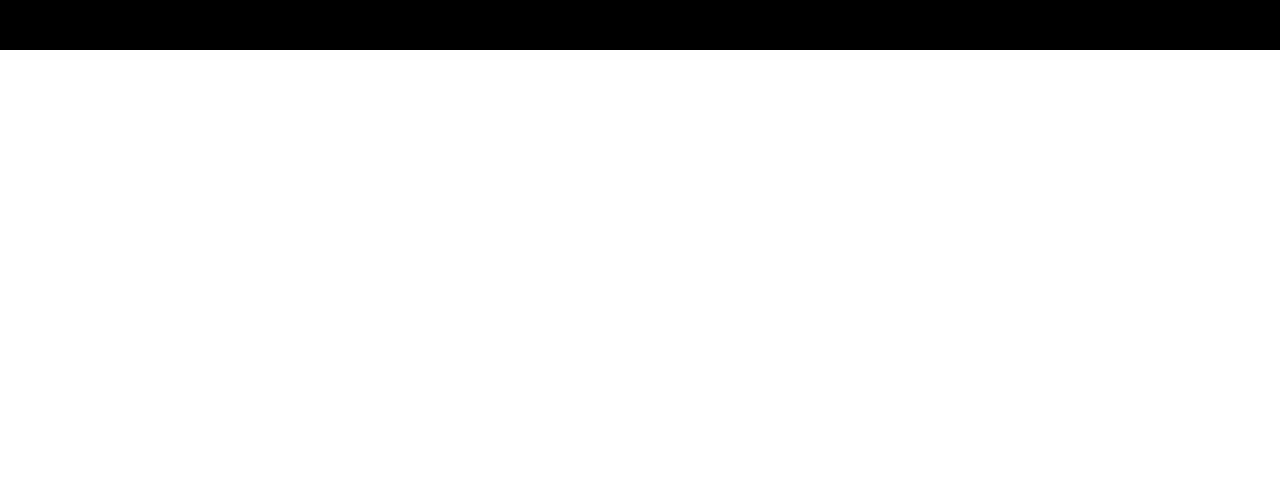
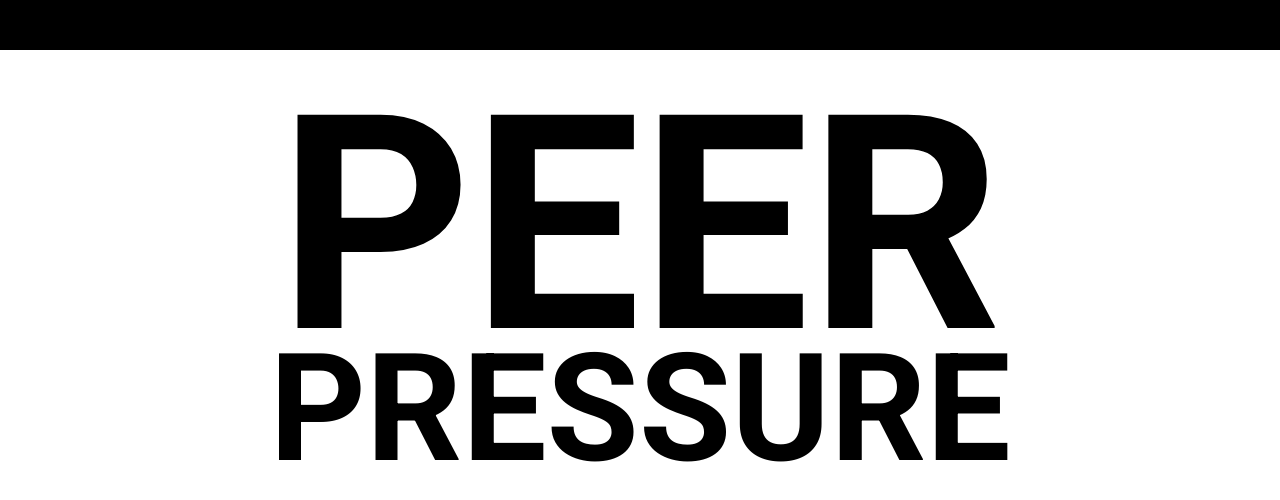
Before and after one commit to THREExPENNYco/collab, a React app: page / in a window 1280 px wide. Shown: the top 500 px of the page. Built offline with nearby package versions, Linux system fonts and the light colour scheme.

Commit message:
adding hero image text

```diff
--- a/public/index.html
+++ b/public/index.html
@@ -4,7 +4,8 @@
     <meta charset="UTF-8" />
     <meta name="viewport" content="width=device-width, initial-scale=1.0" />
     <meta http-equiv="X-UA-Compatible" content="ie=edge" />
-    <title>Collab</title>
+    <title>Peer Pressure</title>
+    <link href="https://fonts.googleapis.com/css2?family=Roboto:wght@700&display=swap" rel="stylesheet">
   </head>
   <body>
     <div id="root"></div>
--- a/src/App.js
+++ b/src/App.js
@@ -1,5 +1,6 @@
-import React, { Component }  from 'react'
+import React, { Component } from 'react'
 import Navbar from './components/navbar.js'
+import Hero from './components/hero.js'
 import Styles from './Styles.css'
 // Main component for the app
 class App extends Component {
@@ -7,6 +8,7 @@
     return (
       <section className="main">
         <Navbar />
+        <Hero />
       </section>
     )
   }
--- a/src/Styles.css
+++ b/src/Styles.css
@@ -10,3 +10,22 @@
     width: 100%;
     top: 0;
 }
+.hero-pressure, .hero-peer {
+    max-width: 100%;
+    font-size: 150px;
+    margin-top: 0;
+    margin-bottom: 0;
+    margin-left: 0;
+    margin-right: 0;
+    color: black;
+    text-align: center;
+    font-family: 'Roboto', sans-serif;
+}
+
+.hero-peer {
+    font-size: 300px;
+}
+
+.hero-pressure {
+    margin-top: -80px;
+}
--- /dev/null
+++ b/src/components/hero.js
@@ -0,0 +1,15 @@
+import React from 'react'
+
+function Hero () {
+  return (
+    <section className="hero">
+      <h1 className="hero-peer">
+        PEER
+      </h1>
+      <h1 className="hero-pressure">
+        PRESSURE
+      </h1>
+    </section>
+  )
+}
+export default Hero
```
